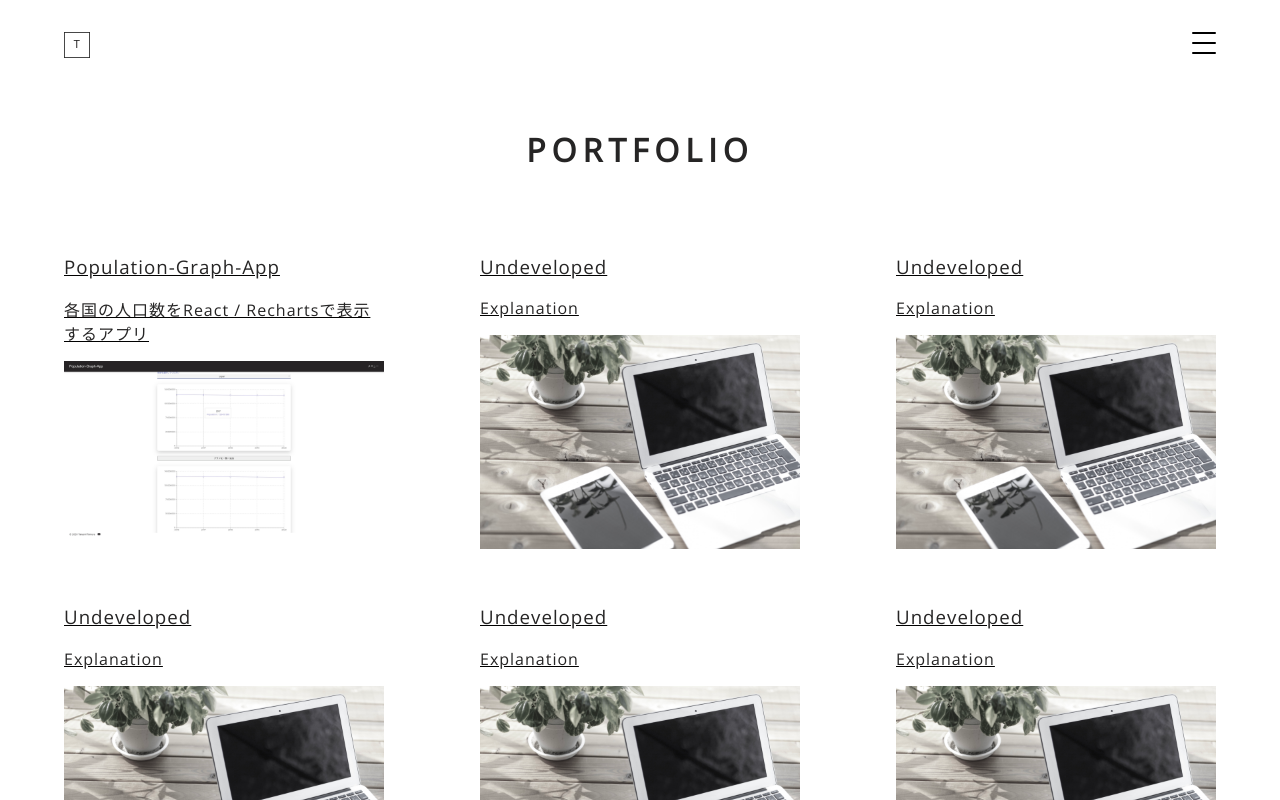
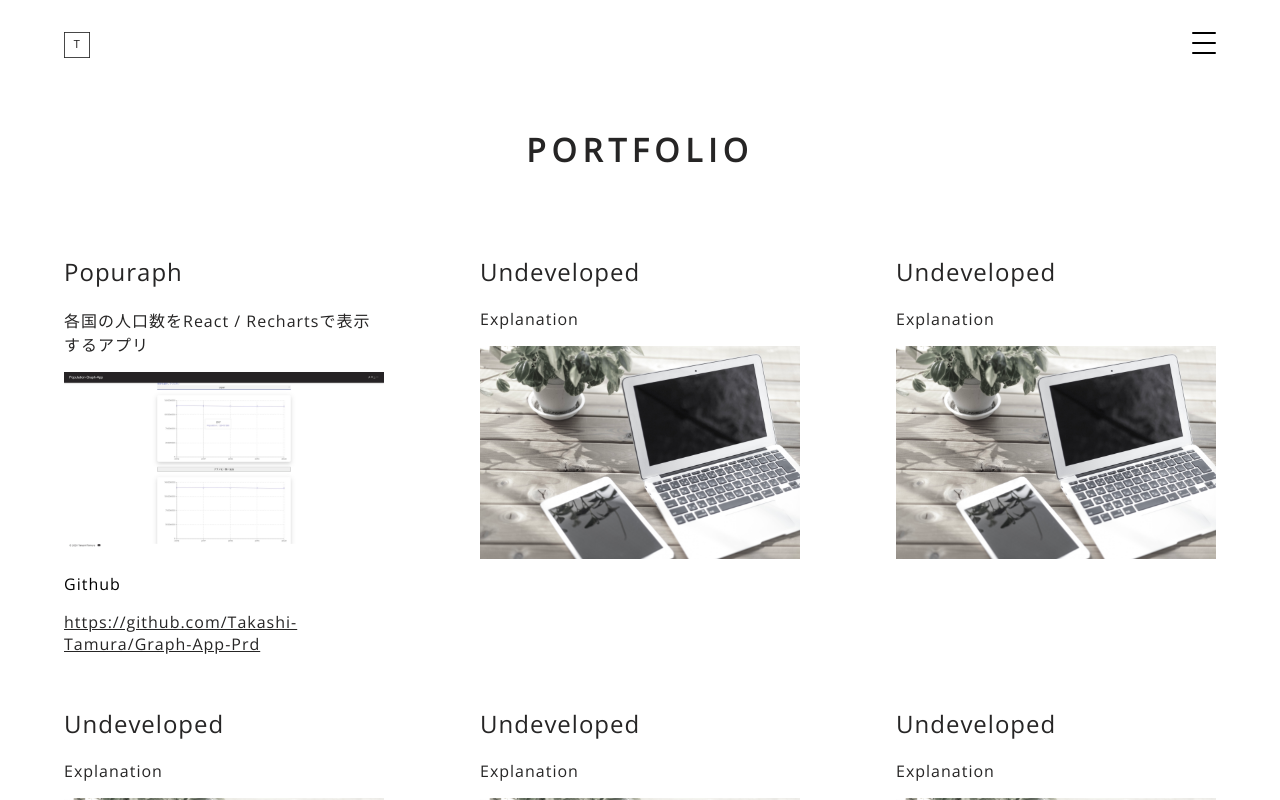
Before and after one commit to tam-t-3/Takashi-Tamura-Mysite, a React (Create React App) app: page /portfolio in a window 1280 px wide. Shown: the top 800 px of the page. Built offline with nearby package versions, Linux system fonts and the light colour scheme; the HTML template or start-up script is replaced by a standard one.

Commit message:
add Github url

```diff
--- a/src/Components/Molecules/project/index.tsx
+++ b/src/Components/Molecules/project/index.tsx
@@ -7,26 +7,41 @@ type Props = {
   description: string;
   thumb: string;
   url: string;
+  githubUrl: string;
+  github: string;
 };
 
-const Project: React.FC<Props> = ({ title, description, thumb, url }) => {
+const Project: React.FC<Props> = ({
+  title,
+  description,
+  thumb,
+  url,
+  github,
+  githubUrl,
+}) => {
   return (
-    <Layout href={url} target="_blank" style={{ color: "black" }}>
-      <Title>{title}</Title>
-      <Description>{description}</Description>
-      <LiquidImg src={thumb} />
-    </Layout>
+    <>
+      <Layout href={url} target="_blank" style={{ color: "black" }}>
+        <Title>{title}</Title>
+        <Description>{description}</Description>
+        <LiquidImg src={thumb} />
+      </Layout>
+      <P>{github}</P>
+      <Github href={githubUrl} target="_blank">
+        {githubUrl}
+      </Github>
+    </>
   );
 };
 
 const Layout = styled.a`
-  text-decolation: none;
+  text-decoration: none;
   &:hover {
     cursor: pointer;
   }
 `;
 
-const Title = styled.h3`
+const Title = styled.h2`
   color: #262525;
   font-weight: normal;
 `;
@@ -35,4 +50,10 @@ const Description = styled.p`
   color: #262525;
 `;
 
+const P = styled.p`h3`;
+
+const Github = styled.a`
+  color: #262525;
+`;
+
 export default Project;
--- a/src/Constant/projects.ts
+++ b/src/Constant/projects.ts
@@ -4,21 +4,27 @@ import GraphApp from "../assets/images/graph.jpg";
 // eslint-disable-next-line import/prefer-default-export
 export const works = [
   {
-    title: "Population-Graph-App",
+    title: "Popuraph",
     description: "各国の人口数をReact / Rechartsで表示するアプリ",
     thumb: GraphApp,
     url: "https://basic-population.web.app",
+    github: "Github",
+    githubUrl: "https://github.com/Takashi-Tamura/Graph-App-Prd",
   },
   {
     title: "Undeveloped",
     description: "Explanation",
     thumb,
     url: "",
+    github: "",
+    githubUrl: "",
   },
   {
-    title: "開発中",
-    description: "開発中",
+    title: "Undeveloped",
+    description: "Explanation",
     thumb,
     url: "",
+    github: "",
+    githubUrl: "",
   },
 ];
```
